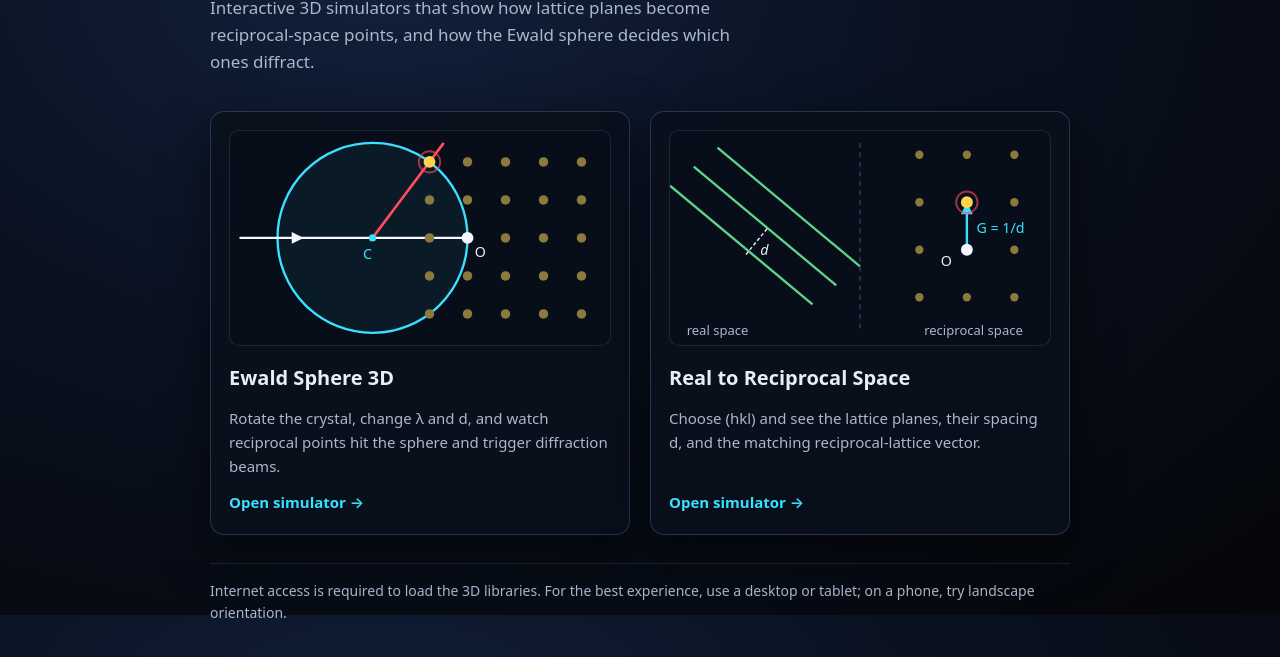
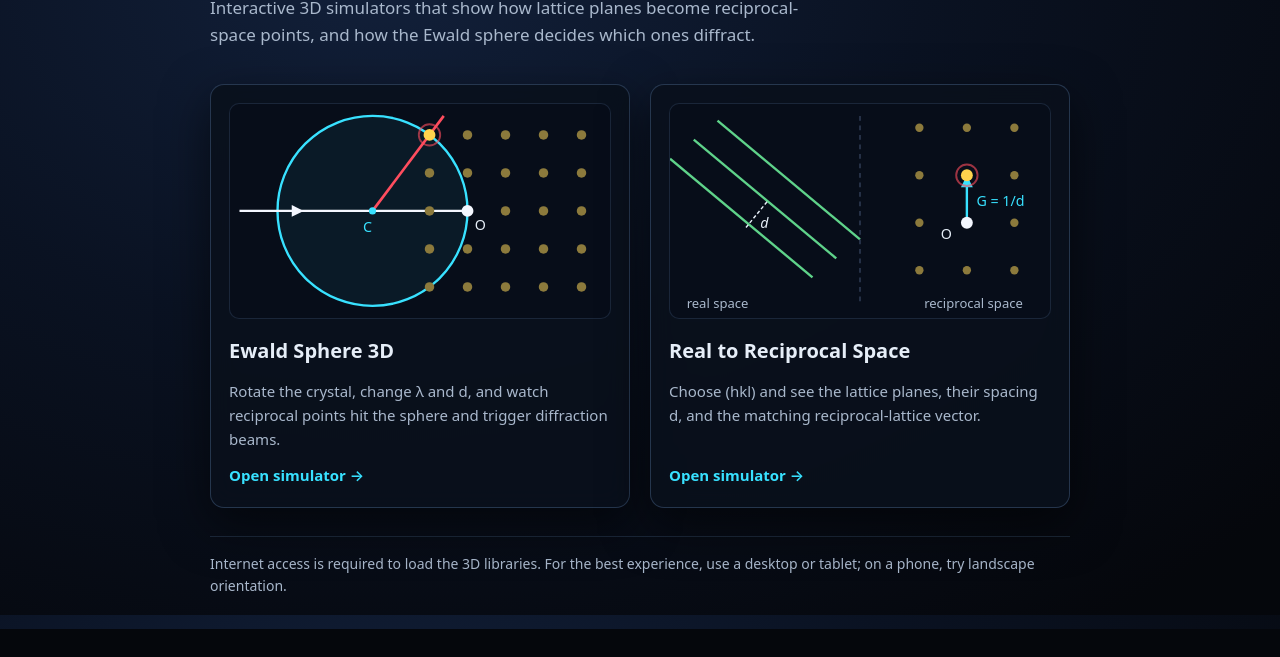
Before and after one commit to jliu-science/crystallography-simulators, a plain HTML site: page index.html in a window 1280 px wide. Shown: the part 185-842 px from the top of the page. After the commit the page ends 814 px from the top, so only its background shows below. Drawn offline with Linux system fonts and the light colour scheme.

Commit message:
Show the index intro on two lines

```diff
--- a/index.html
+++ b/index.html
@@ -23,7 +23,7 @@
     main { width: min(860px, 100%); }
     .eyebrow { margin: 0 0 10px; font-size: 13px; letter-spacing: .14em; text-transform: uppercase; color: var(--cyan); font-weight: 600; }
     h1 { margin: 0 0 12px; font-size: clamp(30px, 6vw, 48px); line-height: 1.12; font-weight: 700; letter-spacing: -.01em; }
-    .lede { margin: 0; color: var(--muted); max-width: 56ch; }
+    .lede { margin: 0; color: var(--muted); max-width: 76ch; text-wrap: balance; }
     .cards { display: grid; grid-template-columns: 1fr; gap: 20px; margin: 36px 0 28px; }
     @media (min-width: 700px) { .cards { grid-template-columns: 1fr 1fr; } }
     a.card {
```
